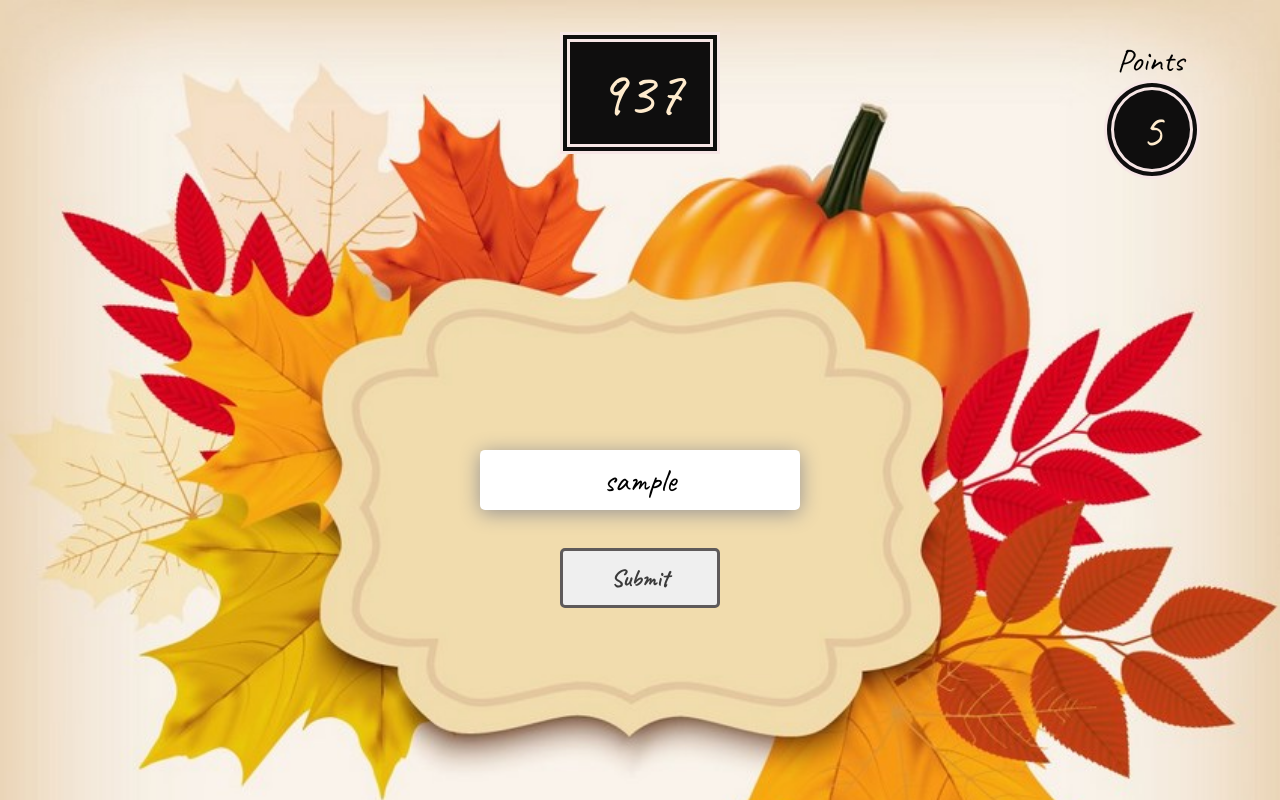
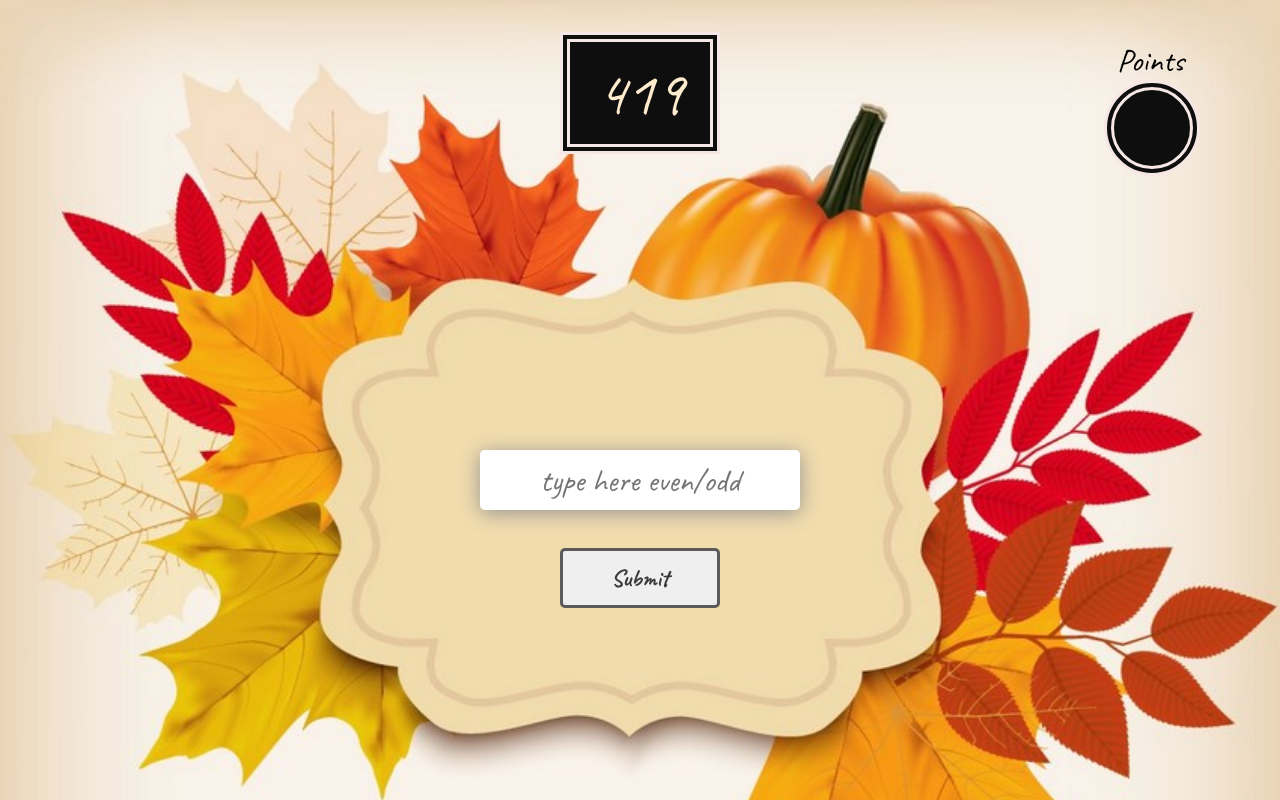
Before and after one commit to maheshsangeet/Odd-Even_guessing_game, a plain HTML site: page index.html in a window 1280 px wide. Both pictures are taken after typing "Sample" into the empty fields and a click on the input "Submit". Drawn offline with Linux system fonts and the light colour scheme.

Commit message:
completed

```diff
--- a/app.js
+++ b/app.js
@@ -1,32 +1,39 @@
 const question=document.getElementById('question');
 const inputBox = document.getElementById("input");
 const resultBox = document.getElementById("show");
-const points= document.getElementById("points");
 const submitBtn=document.getElementById('submit');
-const randomValue = question.innerHTML = Math.floor(Math.random() * 1001);
+const scoreBox = document.getElementById('#score');
+let randomValue = question.innerHTML=Math.floor(Math.random() * 1001);
 
 
+// ***** question generator  *****//
 function randChange() {
-    return  randomValue=question.innerHTML = Math.floor(Math.random() * 101);
+    setTimeout(()=>randomValue = question.innerHTML=Math.floor(Math.random() * 1001),2000);
 }
 
+
+//****  checking given question even/odd  ******//
 function checkEvenOdd() {
-    if (randomValue % 2 == 0)
+    if (randomValue % 2 == 0) {
         return 'even'
-    return 'odd'
-    //  return (randomValue % 2==0) ? 'even' : 'odd';
-}
-
-let score=0;
-function pointShow(val){
-     if (val == "Correct"){
-      points.innerHTML=(++score)+'';           // empty string concate with score it shows string formate    +''    //starts with 1
-     // points.innerHTML=(score++)+'';          // starts from 0
+    }else {
+        return 'odd'
     }
 }
 
 
-function check() {
+//******  points ******//
+let score=0;
+function pointShow(val){
+     if (val == "Correct"){
+        scoreBox.innerHTML = ++score;
+    //  scoreBox.innerHTML = score++;          // starts from 0
+    }
+}
+
+
+//******  verify *******//
+function verify() {
     let userGuess = inputBox.value;
     let val;
 
@@ -36,11 +43,14 @@ function check() {
         val='Wrong';
     }
 
+    resultBox.innerHTML = val;
+
     pointShow(val)
-    resultBox.innerHTML = val;
-    setTimeout(() =>{resultBox.innerHTML=''},2000);
-    setTimeout(() =>{inputBox.value=''},2000);
-    setTimeout(() => {randChange(),10000})
-    // randChange()
+    randChange()
+
+    setTimeout(() =>{
+        resultBox.innerHTML='';
+        inputBox.value=''
+    },2000);
 }
-sub.addEventListener('click', check);
+submitBtn.addEventListener('click', verify);
--- a/index.html
+++ b/index.html
@@ -12,15 +12,9 @@
     <input type="text" placeholder="Type here even/odd" id="input">
     <input type="submit" value="Submit" id="submit">
 
-    <!-- <div class="flex"> -->
-        <!-- <div class="display" id="question"></div> -->
-        <!-- <span class="points">Points</span> -->
-        <!-- <div class="display" id="points"> <span></span></div> -->
-    <!-- </div>   -->
-
     <div id="question"></div>
     <span class="lable">Points</span>
-    <div class="points" id="#points">5</div>
+    <div class="score" id="#score"></div>
 
     <p id='show'></p>
 
--- a/style.css
+++ b/style.css
@@ -89,22 +89,23 @@ input[type=text]:focus {
     text-align: center;
 
 }
-.points {
-    position: absolute;
-    right: 5rem;
-    top: 5rem;
-    width: 6rem;
-    font-size: 3rem;
-    border:double 10px rgb(247, 230, 230);
-    background-color: rgb(15, 14, 14);
-    color: blanchedalmond;
-    text-align: center;
-    padding: .6rem;
-    border-radius: 50%;
-}
+
 .lable {
     position: absolute;
     right: 6rem;
     top: 2.5rem;
     font-size: 2rem;
 }
+.score {
+    position: absolute;
+    right: 5rem;
+    top: 5rem;
+    width: 6rem;
+    height: 6rem;
+    font-size: 3rem;
+    border:double 10px rgb(247, 230, 230);
+    background-color: rgb(15, 14, 14);
+    color: blanchedalmond;
+    text-align: center;
+    border-radius: 50%;
+}
```
